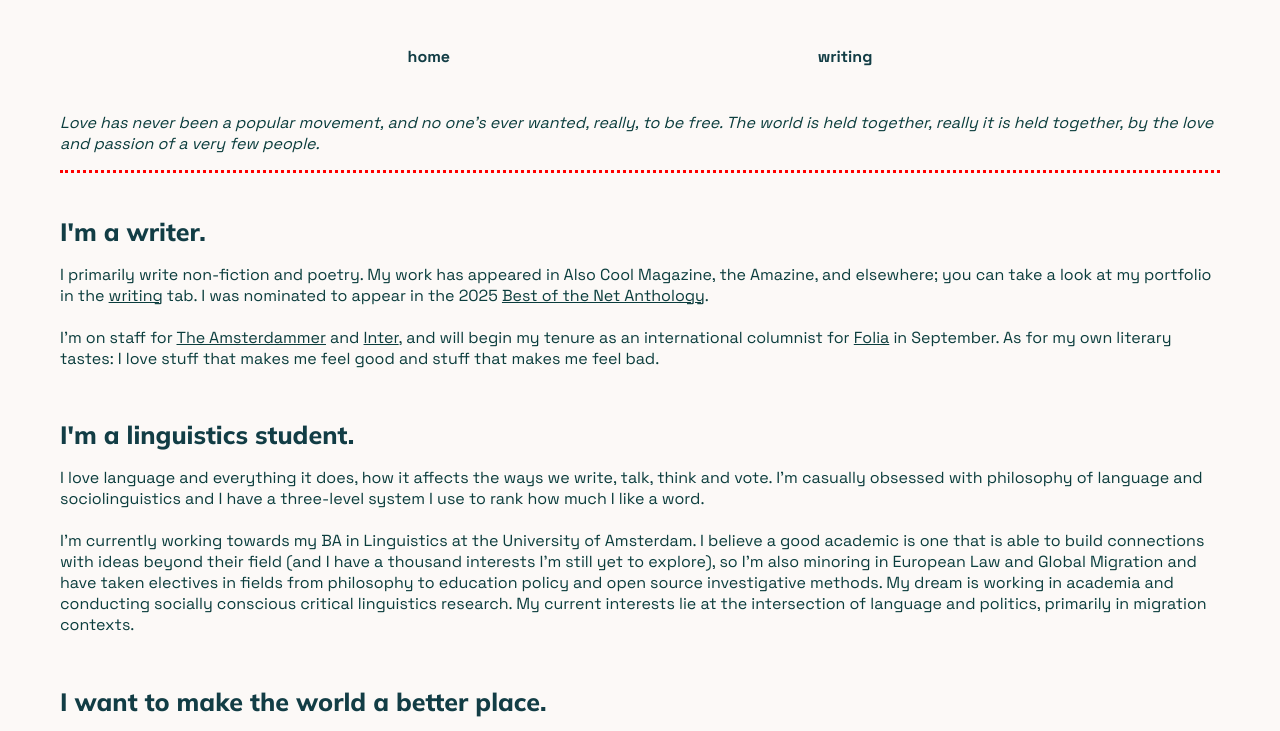
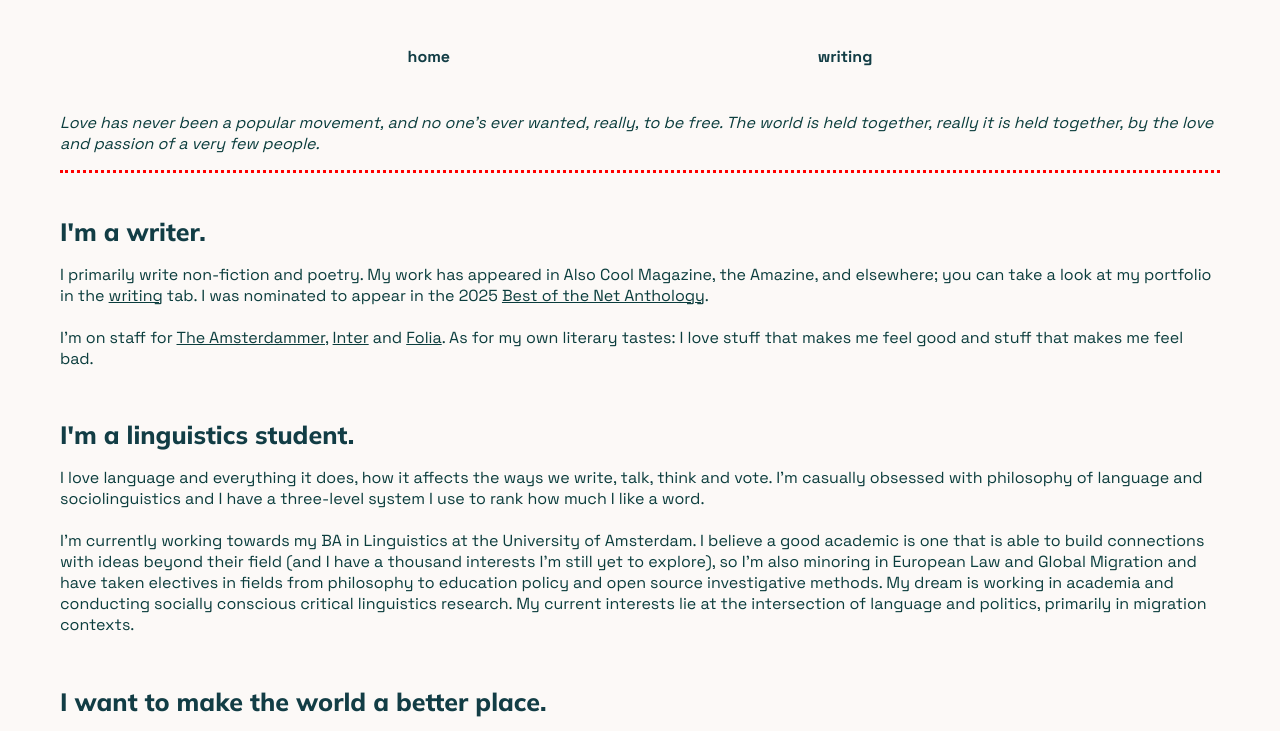
Before and after one commit to wikipediaboyfriend/wikipediaboyfriend.github.io, a plain HTML site: page index.html in a window 1280 px wide. Shown: the top 731 px of the page. Drawn offline with Linux system fonts and the light colour scheme.

Commit message:
Update index.html

```diff
--- a/index.html
+++ b/index.html
@@ -36,7 +36,7 @@
                     <p>I primarily write non-fiction and poetry. My work has appeared in Also Cool Magazine, the Amazine, and elsewhere; you can take a look at my portfolio in the <a href="writing.html">writing</a> tab. I was nominated to appear in the 2025 <a target="_blank" href="https://bestofthenetanthology.com/">Best of the Net Anthology</a>.
                         <br>
                         <br>
-                        I'm on staff for <a target="_blank" href="https://theamsterdammer.org/">The Amsterdammer</a> and <a target="_blank" href="https://intermagazine.nl/">Inter</a>, and will begin my tenure as an international columnist for <a target="_blank" href="https://www.folia.nl/">Folia</a> in September. As for my own literary tastes: I love stuff that makes me feel good and stuff that makes me feel bad.</p>
+                        I'm on staff for <a target="_blank" href="https://theamsterdammer.org/">The Amsterdammer</a>, <a target="_blank" href="https://intermagazine.nl/">Inter</a> and <a target="_blank" href="https://www.folia.nl/">Folia</a>. As for my own literary tastes: I love stuff that makes me feel good and stuff that makes me feel bad.</p>
                    <br>
                     <h1>I'm a linguistics student.</h1>
                    <p>I love language and everything it does, how it affects the ways we write, talk, think and vote. I'm casually obsessed with philosophy of language and sociolinguistics and I have a three-level system I use to rank how much I like a word.
```
